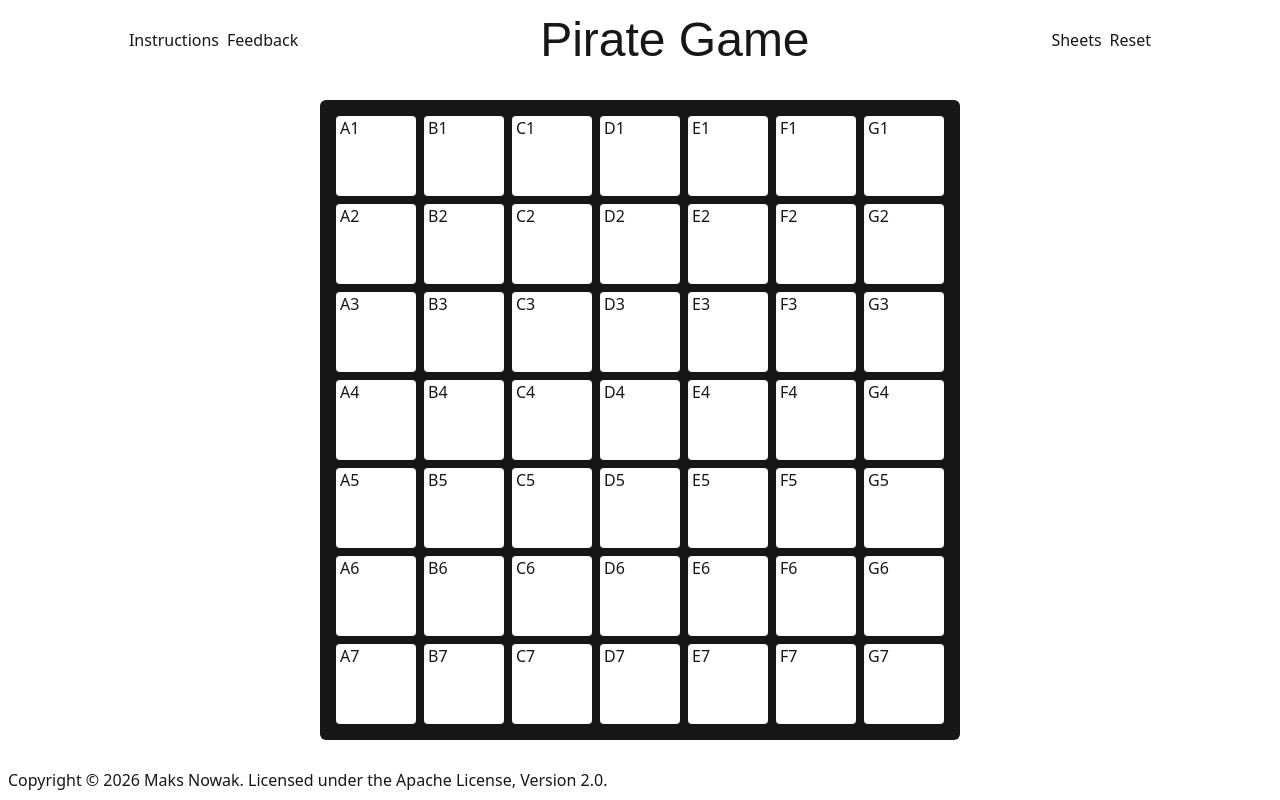
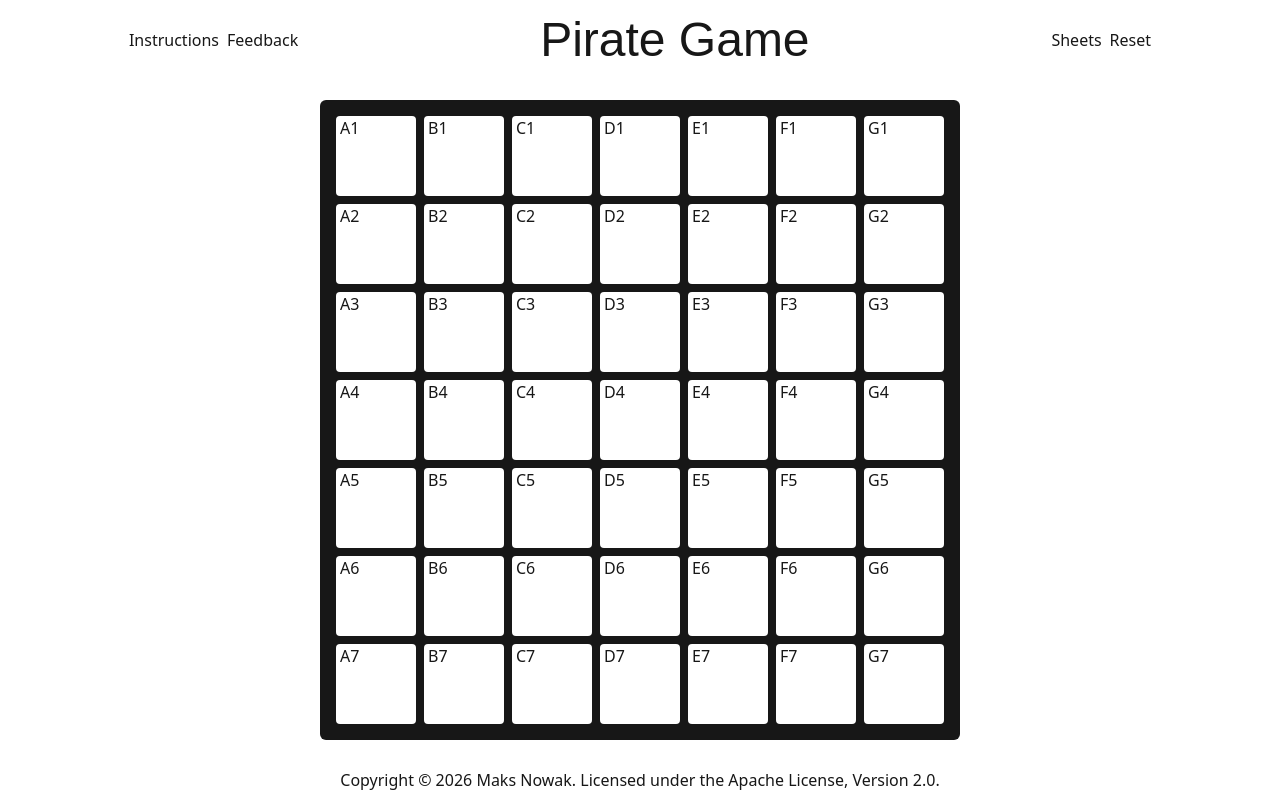
Before and after one commit to f2reninj5/Pirate-Game, a Next.js app: page / in a window 1280 px wide. Built offline with nearby package versions, Linux system fonts and the light colour scheme; a web font is replaced by a local one.

Commit message:
Replace missing style

```diff
--- a/src/app/page.tsx
+++ b/src/app/page.tsx
@@ -26,7 +26,7 @@ export default function Home() {
       <main>
         <Grid></Grid>
       </main>
-      <footer className="flex flex-row items-center">
+      <footer className="flex flex-row justify-center items-center">
         <span>
           Copyright © 2026 Maks Nowak. Licensed under the{" "}
           <a href="https://www.apache.org/licenses/LICENSE-2.0">
```
